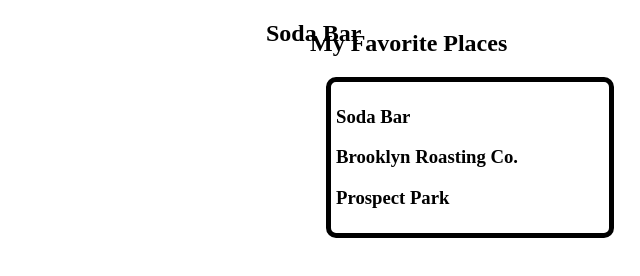
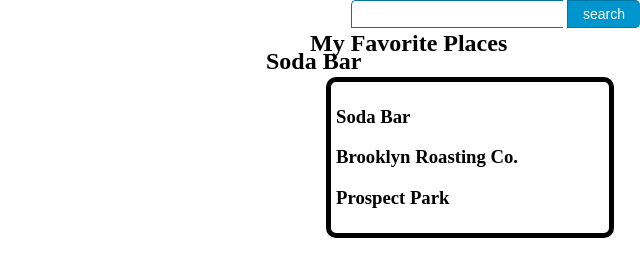
Before and after one commit to aaronbjohnson/frontend-nanodegree-neighborhood-map, a plain HTML site: page index.html in a window 1280 px wide. Shown: the whole page, without its empty margins (640-1280 px from the left). Drawn offline with nearby package versions, Linux system fonts and the light colour scheme; some packages are replaced by stand-ins of ours.

Commit message:
Commit before implementing Bootstrap

```diff
--- a/develop/css/style.css
+++ b/develop/css/style.css
@@ -7,6 +7,45 @@
 	margin: 0;
 	padding: 0;
 }
+
+#search-header {
+	background-color: #c3dfef;
+}
+
+#new-search {
+	float: right;
+}
+
+.text-input {
+	margin: 0;
+	padding: 5px 15px;
+	font-family: Arial, Helvetica, sans-serif;
+	font-size: 14px;
+	border: 1px solid #0076a3;
+	border-right: 0px;
+	border-top-left-radius: 5px 5px;
+}
+
+.search-button {
+	margin: 0;
+	padding: 5px 15px;
+	font-family: Arial, Helvetica, sans-serif;
+	font-size: 14px;
+	cursor: pointer;
+	text-align: center;
+	color: #ffffff;
+	border: solid 1px #0076a3;
+	border-right: 0px;
+	background: #0095cd;
+	border-top-right-radius: 5px 5px;
+	border-bottom-right-radius: 5px 5px;
+}
+
+.search-button.hover {
+	background: -webkit-gradient(linear, left top, left bottom, from(#0095cc), to(#00678e));
+	background: -moz-linear-gradient(top, #0095cc, #00678e);
+}
+
 
 #map-canvas {
 	height: 100%;
--- a/index.html
+++ b/index.html
@@ -2,12 +2,31 @@
 <html lang="en">
 <head>
 	<meta charset="UTF-8">
+	<meta http-equiv="X-UA-Compatible" content="IE=edge">
+	<meta name="viewport" content="width=device-width, initial-scale=1">
 	<title>Brooklyn</title>
 	<link rel="stylesheet" type="text/css" href="develop/css/style.css">
 	<link rel="stylesheet" typehref="bower_components/bootstrap/dist/css/bootsrap.min.css">
 </head>
 
 <body>
+
+	<div class="row">
+		<div class="col-md-1">
+
+		</div>
+	</div>
+
+	<div class="row">
+	</div>
+
+	<div id="search-header">
+		<form id="new-search">
+			<input type="text" class="text-input" data-bind="">
+			<input type="submit" value="search" class="search-button">
+		</form>
+	</div>
+
 	<div class="map" id="map-canvas"></div>
 
 	<div id="places">
```
